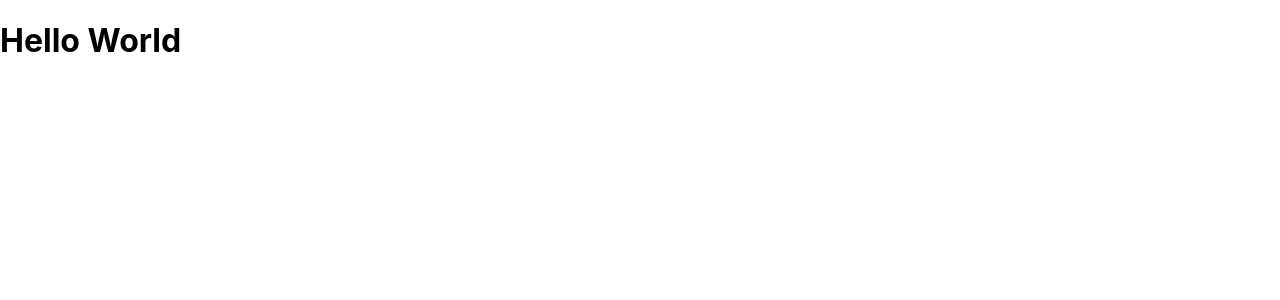
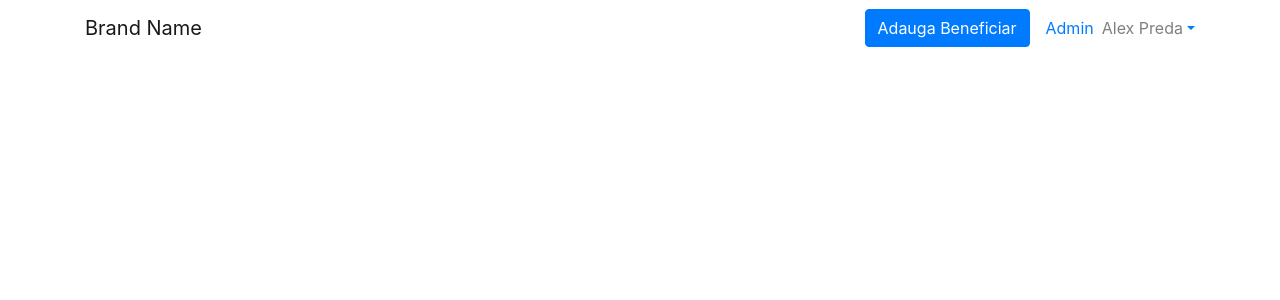
Before and after one commit to predaalexandru/Speromax-app, a React (Create React App) app in the folder patient-base/: page / in a window 1280 px wide. Shown: the top 300 px of the page. Built offline with nearby package versions, Linux system fonts and the light colour scheme.

Commit message:
Creating the navbar

```diff
--- a/patient-base/package.json
+++ b/patient-base/package.json
@@ -6,8 +6,10 @@
     "@testing-library/jest-dom": "^4.2.4",
     "@testing-library/react": "^9.5.0",
     "@testing-library/user-event": "^7.2.1",
+    "bootstrap": "^4.5.2",
     "react": "^16.13.1",
     "react-dom": "^16.13.1",
+    "react-router-dom": "^5.2.0",
     "react-scripts": "3.4.3"
   },
   "scripts": {
@@ -30,5 +32,8 @@
       "last 1 firefox version",
       "last 1 safari version"
     ]
+  },
+  "devDependencies": {
+    "node-sass": "^4.14.1"
   }
 }
--- a/patient-base/src/App.js
+++ b/patient-base/src/App.js
@@ -1,10 +1,11 @@
 import React from 'react';
-import './styles/App.css';
+import './styles/App.scss';
+import Navbar from './components/layout/Navbar';
 
 function App() {
   return (
     <div className="App">
-     <h1>Hello World</h1>
+     <Navbar />
     </div>
   );
 }
--- /dev/null
+++ b/patient-base/src/components/layout/Navbar.js
@@ -0,0 +1,55 @@
+import React from 'react'
+
+/**
+* @author
+* @function Navbar
+**/
+
+const Navbar = (props) => {
+  return(
+    <nav className="navbar navbar-expand-sm navbar-light bg-white">
+  <div className="container">
+    <a className="navbar-brand" href="/">
+      Brand Name
+    </a>
+
+    <div>
+      <ul className="navbar-nav mr-auto"></ul>
+      <ul className="navbar-nav align-items-center">
+        <li className="nav-item">
+          <a href="#!" className="btn btn-primary mr-3">
+            Adauga Beneficiar
+          </a>
+        </li>
+        <li className="nav-item dropdown">
+          <a
+            className="nav-a dropdown-toggle"
+            href="!#"
+            id="navbarDropdown"
+            data-toggle="dropdown"
+          >
+            Admin
+            <span className="ml-2 navbar-text">Alex Preda</span>
+          </a>
+          <div className="dropdown-menu">
+            <a className="dropdown-item" href="!#">
+              Profile
+            </a>
+            <a className="dropdown-item" href="!#">
+              Logout
+            </a>
+            <div className="dropdown-divider"></div>
+            <a className="dropdown-item" href="!#">
+              Ads
+            </a>
+          </div>
+        </li>
+      </ul>
+    </div>
+  </div>
+</nav>
+   )
+
+ }
+
+export default Navbar
--- a/patient-base/src/index.js
+++ b/patient-base/src/index.js
@@ -1,6 +1,6 @@
 import React from 'react';
 import ReactDOM from 'react-dom';
-import './styles/index.css';
+import './styles/index.scss';
 import App from './App';
 
 ReactDOM.render(
--- a/patient-base/src/styles/index.css
+++ /dev/null
@@ -1,13 +0,0 @@
-body {
-  margin: 0;
-  font-family: -apple-system, BlinkMacSystemFont, 'Segoe UI', 'Roboto', 'Oxygen',
-    'Ubuntu', 'Cantarell', 'Fira Sans', 'Droid Sans', 'Helvetica Neue',
-    sans-serif;
-  -webkit-font-smoothing: antialiased;
-  -moz-osx-font-smoothing: grayscale;
-}
-
-code {
-  font-family: source-code-pro, Menlo, Monaco, Consolas, 'Courier New',
-    monospace;
-}
--- /dev/null
+++ b/patient-base/src/styles/index.scss
@@ -0,0 +1 @@
+@import "~bootstrap/scss/bootstrap";
```
Also changed, not shown: patient-base/src/styles/App.css (deleted), patient-base/src/styles/App.scss (added), 1 other file (tests, documents, lock files or other folders).
